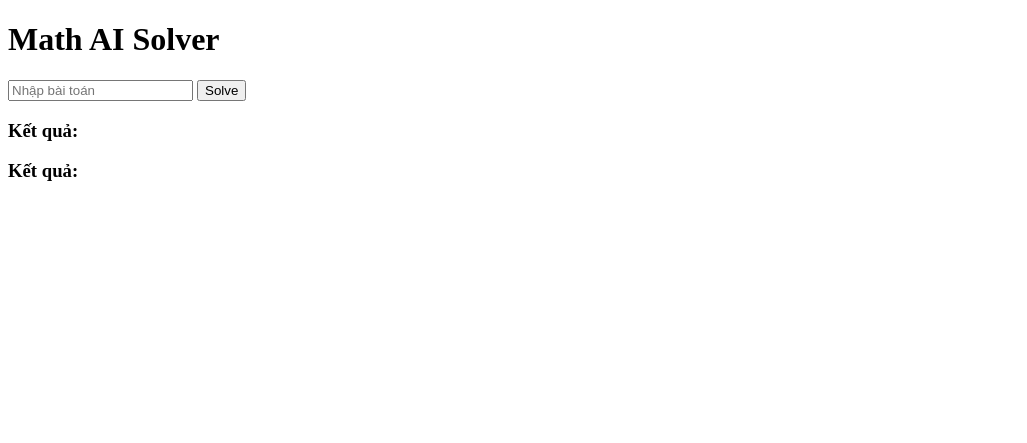
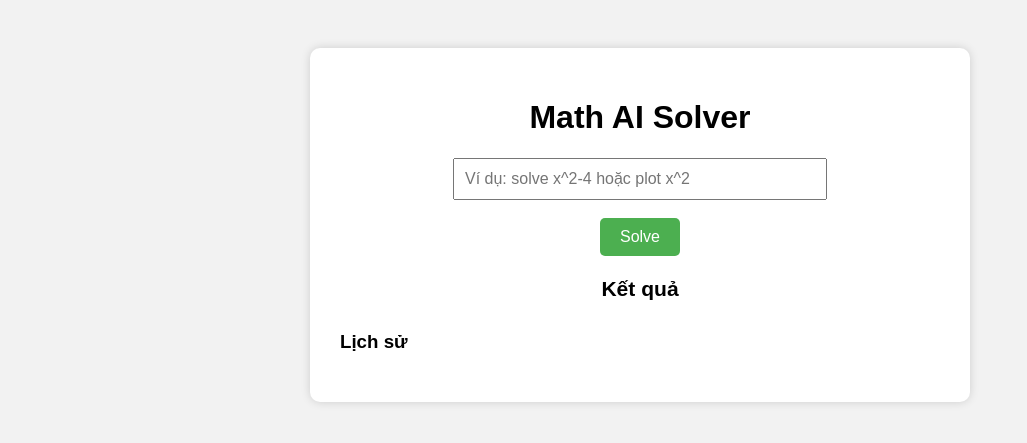
Before and after one commit to trangvo6652938-tech/math_ai_solver, a Flask app: page / in a window 1280 px wide. Shown: the top 443 px of the page, without its empty margins (0-1027 px from the left). Run offline with Flask 3, Linux system fonts and the light colour scheme; parts of the project's set-up code (start-up, migrations or seed data) failed here and were passed over.

Commit message:
Update index.html

```diff
--- a/math_ai_solver/templates/index.html
+++ b/math_ai_solver/templates/index.html
@@ -1,33 +1,124 @@
 <!DOCTYPE html>
 <html>
 <head>
+
 <title>Math AI Solver</title>
+
+<style>
+
+body{
+font-family: Arial;
+background:#f2f2f2;
+text-align:center;
+padding:40px;
+}
+
+.container{
+background:white;
+padding:30px;
+width:600px;
+margin:auto;
+border-radius:10px;
+box-shadow:0 0 10px rgba(0,0,0,0.15);
+}
+
+input{
+width:350px;
+padding:10px;
+font-size:16px;
+}
+
+button{
+padding:10px 20px;
+font-size:16px;
+background:#4CAF50;
+color:white;
+border:none;
+cursor:pointer;
+border-radius:5px;
+}
+
+button:hover{
+background:#45a049;
+}
+
+.result{
+margin-top:20px;
+font-size:18px;
+}
+
+.history{
+text-align:left;
+margin-top:30px;
+}
+
+.history ul{
+padding-left:20px;
+}
+
+img{
+margin-top:20px;
+border:1px solid #ddd;
+border-radius:5px;
+}
+
+</style>
+
 </head>
 
 <body>
 
+<div class="container">
+
 <h1>Math AI Solver</h1>
 
 <form method="POST">
-<input name="expr" placeholder="Nhập bài toán">
+
+<input
+type="text"
+name="expression"
+placeholder="Ví dụ: solve x^2-4 hoặc plot x^2"
+required>
+
+<br><br>
+
 <button type="submit">Solve</button>
+
 </form>
 
-<h3>Kết quả:</h3>
+<div class="result">
+
+<h3>Kết quả</h3>
+
 <p>{{ result }}</p>
 
+</div>
+
 {% if graph %}
-<img src="{{ graph }}" width="400">
+
+<h3>Đồ thị</h3>
+
+<img src="{{ graph }}" width="450">
+
 {% endif %}
 
-<h3>Kết quả:</h3>
-<p>{{ result }}</p>
+<div class="history">
 
-{% if graph %}
-<h3>Đồ thị:</h3>
-<img src="{{ url_for('static', filename=graph) }}" width="500">
-{% endif %}
+<h3>Lịch sử</h3>
+
+<ul>
+
+{% for item in history %}
+
+<li>{{ item }}</li>
+
+{% endfor %}
+
 </ul>
+
+</div>
+
+</div>
 
 </body>
 </html>
```
